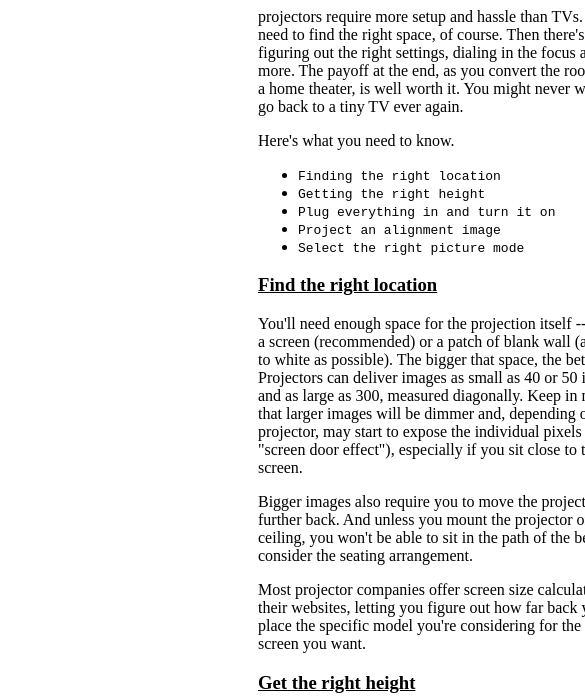
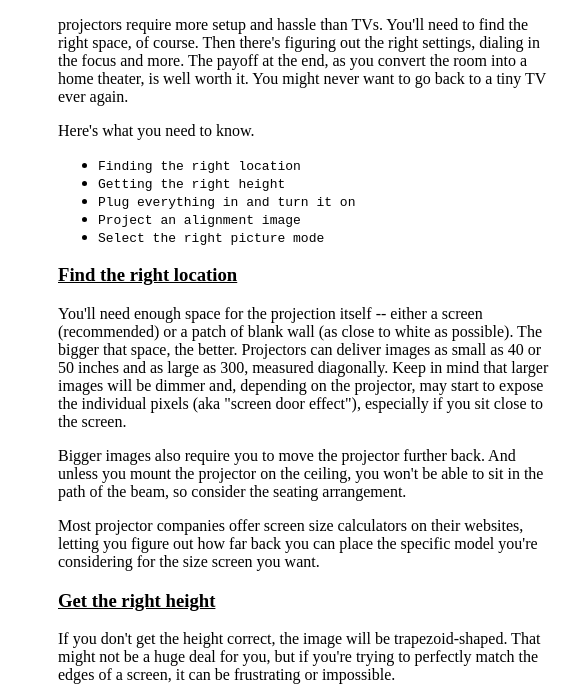
Before and after one commit to Haron254-Byte/Sample-technical-documentation-page., a plain HTML site: page index.html in a window 390 px wide. Shown: the part 110-807 px from the top of the page, 585 px wide, since content can reach past the window. Drawn offline with Linux system fonts and the light colour scheme.

Commit message:
Update styles.css

```diff
--- a/styles.css
+++ b/styles.css
@@ -79,5 +79,7 @@
 	 }
 	   body{
 	overflow-X: hidden;
+		   margin-left: -12rem;
+		   float: left;
     }
    }
```
